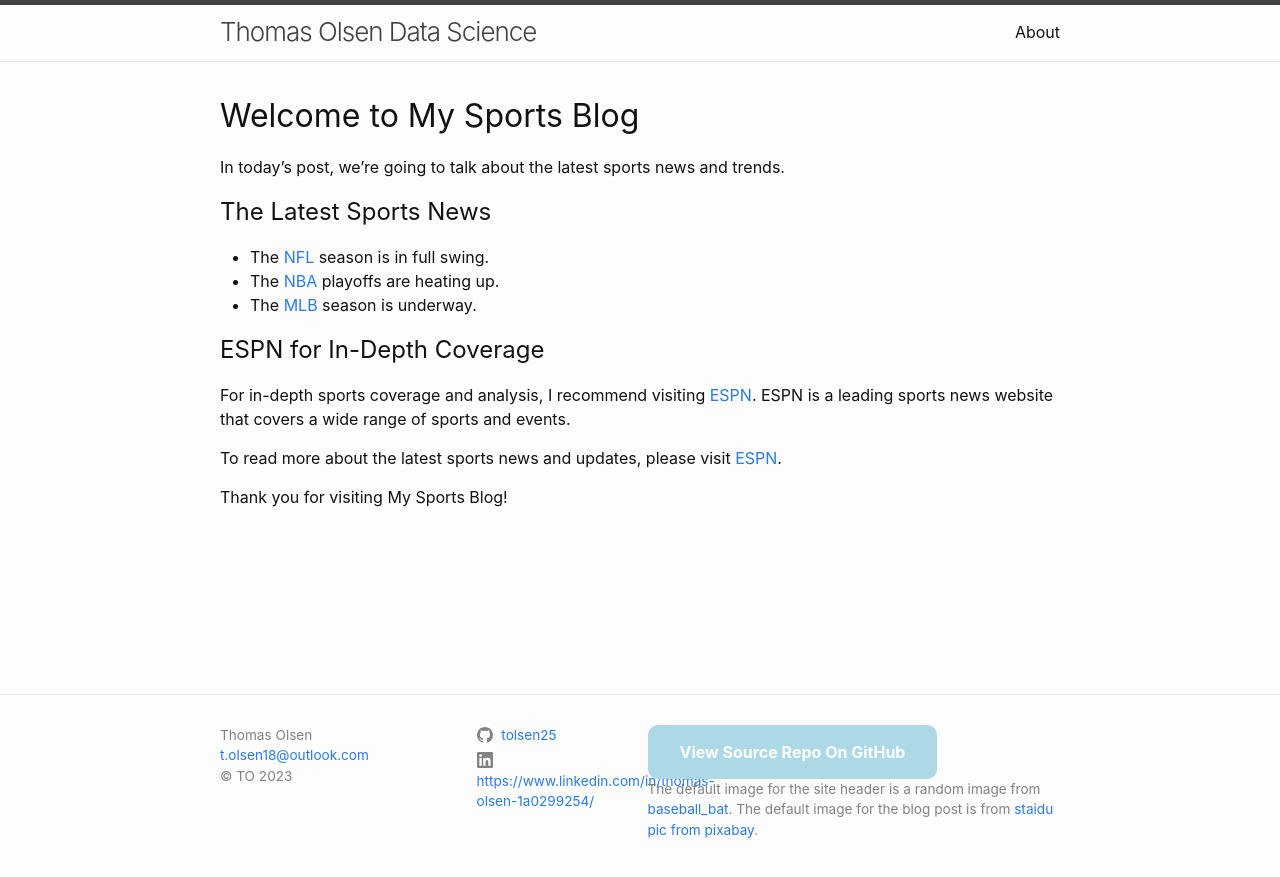
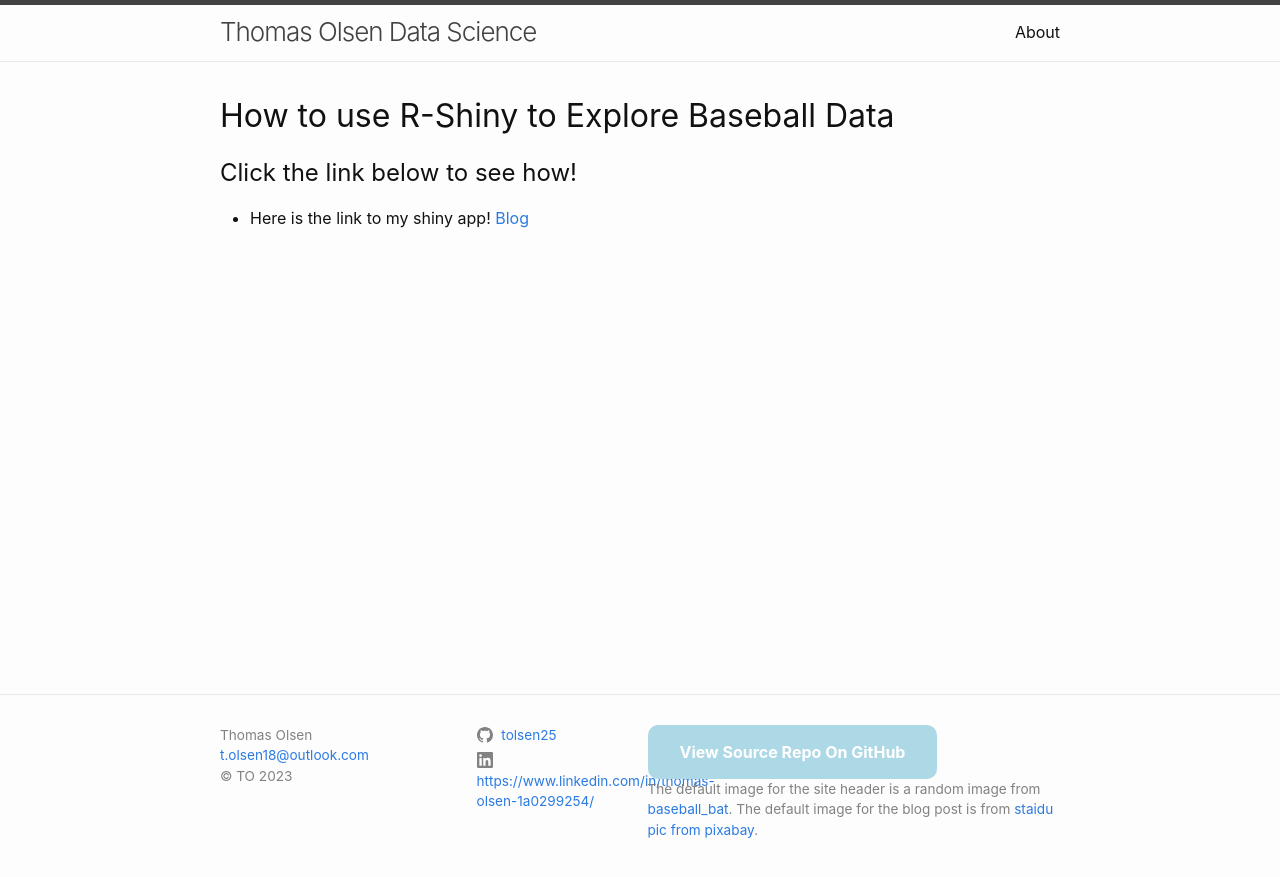
Before and after one commit to tolsen25/tolsen25.github.io, a Jekyll site: the page built from _posts/2023-10-12-shiny-blog.md, in a window 1280 px wide. Shown: the top 877 px of the page. Built offline with Jekyll 4.4.1, drawn with Linux system fonts in a browser that asks for light colours.

Commit message:
Update 2023-10-12-shiny-blog.md

```diff
--- a/_posts/2023-10-12-shiny-blog.md
+++ b/_posts/2023-10-12-shiny-blog.md
@@ -3,20 +3,8 @@ layout: default
 title: My Sports Blog
 ---
 
-# Welcome to My Sports Blog
+# How to use R-Shiny to Explore Baseball Data
 
-In today's post, we're going to talk about the latest sports news and trends.
+## Click the link below to see how!
 
-## The Latest Sports News
-
-- The [NFL](https://www.nfl.com/) season is in full swing.
-- The [NBA](https://www.nba.com/) playoffs are heating up.
-- The [MLB](https://www.mlb.com/) season is underway.
-
-## ESPN for In-Depth Coverage
-
-For in-depth sports coverage and analysis, I recommend visiting [ESPN](https://www.espn.com/). ESPN is a leading sports news website that covers a wide range of sports and events.
-
-To read more about the latest sports news and updates, please visit [ESPN](https://www.espn.com/).
-
-Thank you for visiting My Sports Blog!
+- Here is the link to my shiny app! [Blog](https://studentaccount.shinyapps.io/battingBlog/)
```
